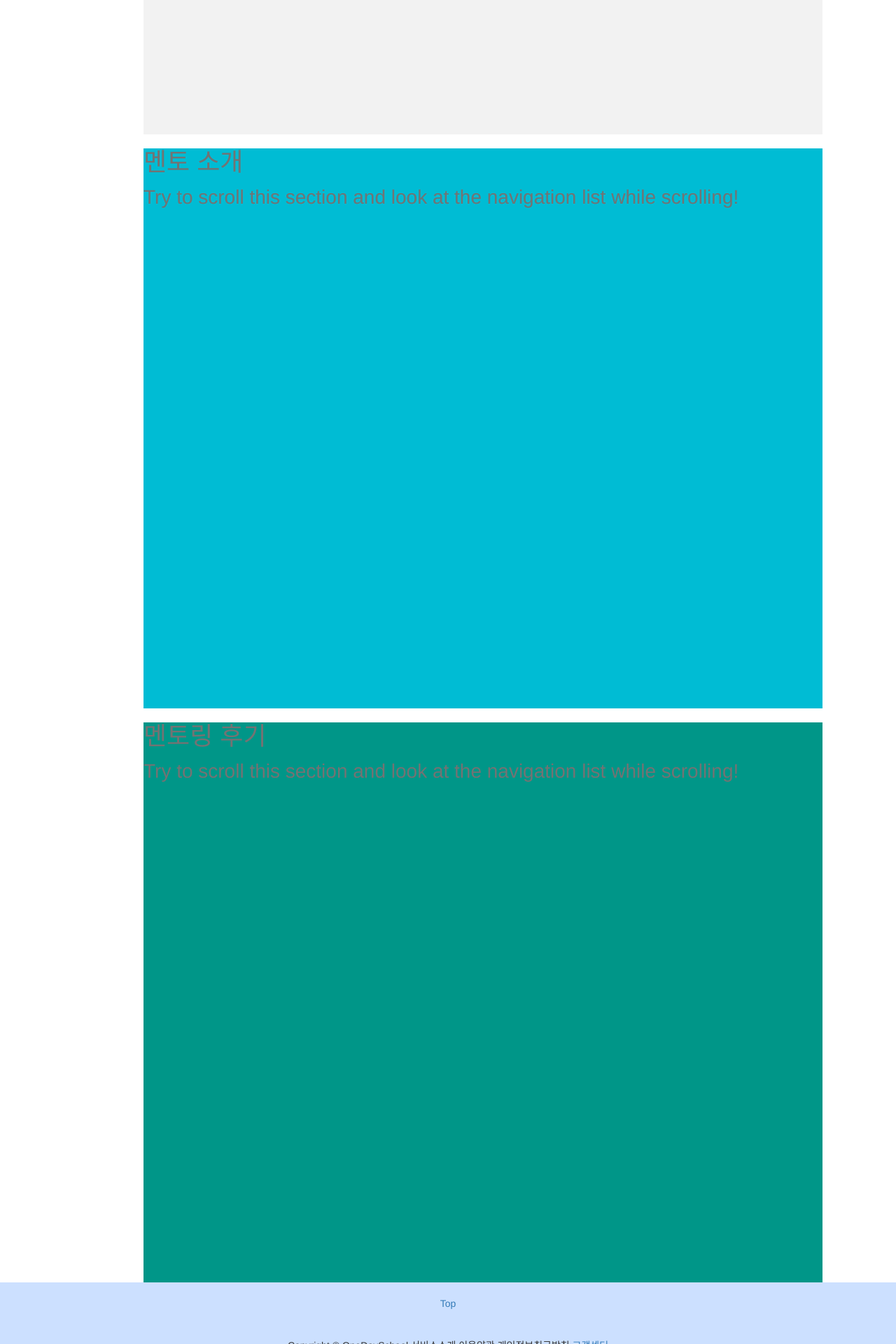
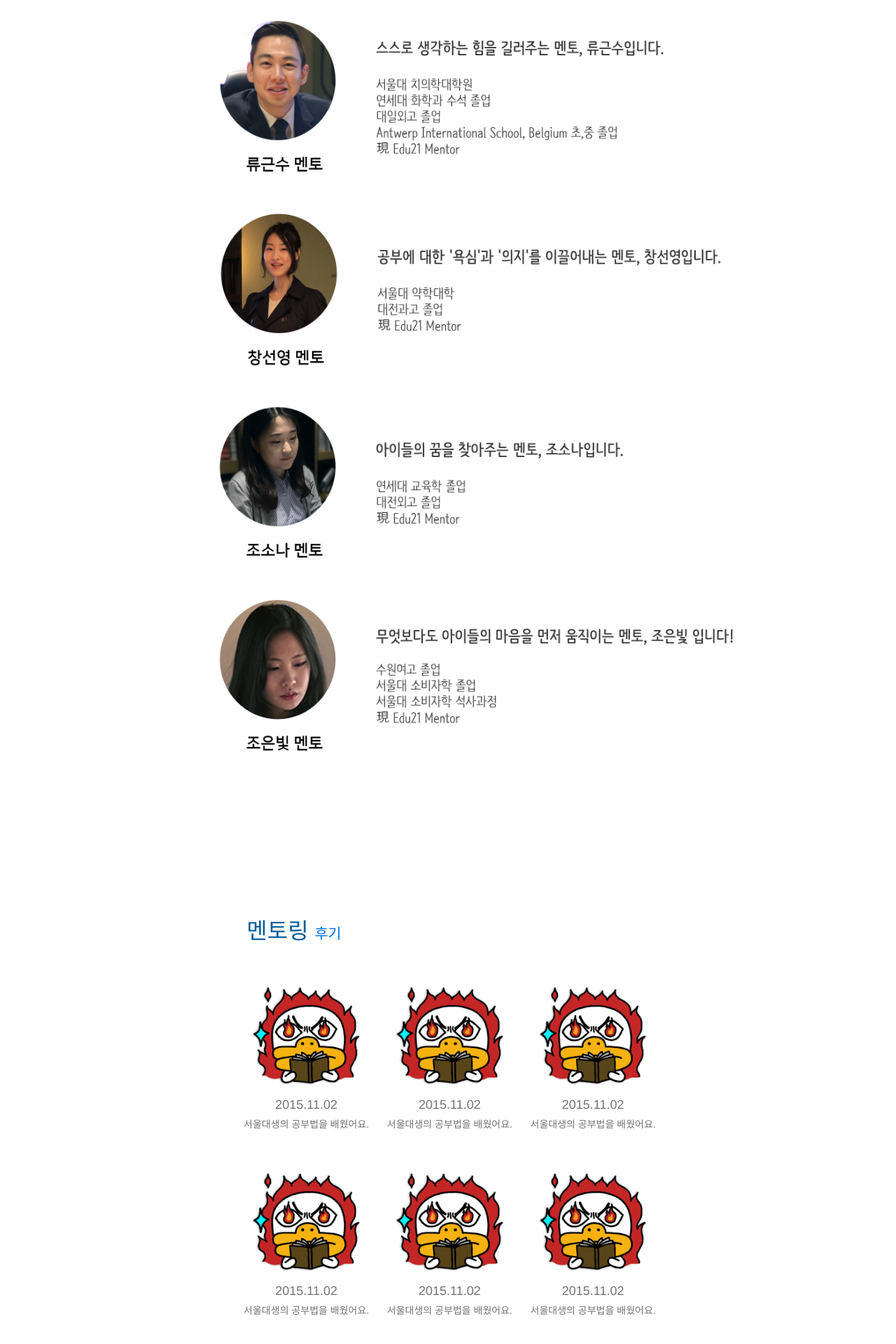
Before and after one commit to sarkmen/onedayschool, a Django app: page /program_info/ in a window 1280 px wide. Shown: the part 4160-6080 px from the top of the page at 70% size. Run offline with Django 3.2, Linux system fonts and the light colour scheme; some libraries are stand-ins or nearby versions.

Commit message:
program_info_html_COMPLETE

```diff
--- a/src/mentoring/templates/mentoring/base.html
+++ b/src/mentoring/templates/mentoring/base.html
@@ -47,6 +47,7 @@
       }
       .modal-content-gray {
         background-color: #eee;
+      }
 
       .search-modal .modal-body {
         padding: 10px;
--- a/src/mentoring/templates/mentoring/loginModal.html
+++ b/src/mentoring/templates/mentoring/loginModal.html
@@ -5,7 +5,7 @@
       <!-- Modal content-->
       <div class="modal-content">
 
-        <div class="modal-header" style="padding:35px 50px;">
+        <div class="modal-header" style="padding:35px 50px; text-align: center;">
           <button type="button" class="close" data-dismiss="modal">&times;</button>
           <h4><span class="glyphicon glyphicon-lock"></span> 로그인</h4>
         </div>
--- a/src/mentoring/templates/mentoring/program_info.html
+++ b/src/mentoring/templates/mentoring/program_info.html
@@ -43,42 +43,59 @@
 
       left : 0px;
       position: absolute;
-      margin-top: 10%;
+      margin-top: 3%;
   }
-  div.col-sm-10 div {
-      height: 800px;
-      font-size: 28px;
-  }
-#section11 {color: #737373; background-color: #1E88E5; z-index: 1;}
-#section12 {color: #737373; background-color: #673ab7;}
-#section13 {color: #737373; background-color: #ff9800;}
+
+
+#section11 {color: #737373; background-color: white; z-index: 1;}
+#section12 {color: #737373; background-color: white; }
+#section13 {color: #737373; background-color: white;}
 #section14 {color: #737373; background-color: white;}
-#section15 {color: #737373; background-color: #f2f2f2;}
-#section2 {color: #737373; background-color: #00bcd4;}
-#section3 {color: #737373; background-color: #009688;}
+#section15 {color: #737373; background-color: white;}
+#section2 {color: #737373; background-color: white;}
+#section3 {color: #737373; background-color: white;}
 
   @media screen and (max-width: 810px) {
-    #section11, #section12, #section13, #section14, #section15, #section2, #section3 { margin-left: 150px; }
+    #section11, #section12, #section13, #section14, #section15, #section2, #section3 { margin-left: 0px; }
+    .content_div { margin-left: 160px; }
   }
 
   .affix {
-        margin-top: 15px;
-        z-index: 500
-        ;
+        position: fixed;
+        width: 15%;
+        margin-top: 13%;
+        min-width: 185px;
+        z-index: 500;
+
       }
 
 #Mypill >li > a {
   color:  #737373;
-  font-size: 15px;
+  font-size: 1vw;
 
 }
 
 #Mypill > li.active > a {
-    font-size: 17px;
+    font-size: 1vw;
     background-color:#008ae6;
     color: white;
 }
-// This changes the color of the active
+
+#section3 h1 { font-size: 2.5vw; }
+
+
+#review_photo {
+    width: 30%;
+    display: inline-block;
+    text-align: center;
+}
+
+#review_photo img {
+  min-width: 50px;
+  min-height: 50px;
+  width: 80%;
+}
+
 
 
 
@@ -94,51 +111,92 @@
 
 <div id="Program_info_page" >
 
-    <div class="container" style=" margin-left: 5px;margin-right: 5px; padding: 0 0 0 0;">
-        <div class="row">
-
-            <nav class="col-sm-2" id="myScrollspy" data-spy="affix" data-offset-top="130"style="color: ;">
-                <ul id = Mypill class="nav nav-pills nav-stacked" style="color: red ;">
+    <div style=" margin-left: 5px;border-right: 5px; padding: 0 0 0 0;">
+        <div class="row" style="min-width: 900px;">
+            <nav id="myScrollspy" data-spy="affix" data-offset-top="130"style="float: left; width: 15%;">
+                <ul id = Mypill class="nav nav-pills nav-stacked" style="min-width: 107px;background-color: white;border-radius: 15px;">
                   <li><a href="#">&nbsp;&nbsp;&nbsp;<span class="glyphicon glyphicon-education"></span>&nbsp;&nbsp;<b>프로그램</b></a></li>
-                  <li><a href="#section11">&nbsp;&nbsp;&nbsp;&nbsp;&nbsp;&nbsp;&nbsp;&nbsp;&nbsp;&nbsp;-&nbsp;&nbsp;<b>배 경</b></a></li>
-                  <li><a href="#section12">&nbsp;&nbsp;&nbsp;&nbsp;&nbsp;&nbsp;&nbsp;&nbsp;&nbsp;&nbsp;-&nbsp;&nbsp;<b>목 적</b></a></li>
-                  <li><a href="#section13">&nbsp;&nbsp;&nbsp;&nbsp;&nbsp;&nbsp;&nbsp;&nbsp;&nbsp;&nbsp;-&nbsp;&nbsp;<b>내 용</b></a></li>
-                  <li><a href="#section14">&nbsp;&nbsp;&nbsp;&nbsp;&nbsp;&nbsp;&nbsp;&nbsp;&nbsp;&nbsp;-&nbsp;&nbsp;<b>일정표</b></a></li>
-                  <li><a href="#section15">&nbsp;&nbsp;&nbsp;&nbsp;&nbsp;&nbsp;&nbsp;&nbsp;&nbsp;&nbsp;-&nbsp;&nbsp;<b>오시는 길</b></a></li>
+                  <li><a href="#section11">&nbsp;&nbsp;&nbsp;&nbsp;&nbsp;&nbsp;&nbsp;-&nbsp;&nbsp;<b>목 적</b></a></li>
+                  <li><a href="#section12">&nbsp;&nbsp;&nbsp;&nbsp;&nbsp;&nbsp;&nbsp;-&nbsp;&nbsp;<b>배 경</b></a></li>
+                  <li><a href="#section13">&nbsp;&nbsp;&nbsp;&nbsp;&nbsp;&nbsp;&nbsp;-&nbsp;&nbsp;<b>장 점</b></a></li>
+                  <li><a href="#section14">&nbsp;&nbsp;&nbsp;&nbsp;&nbsp;&nbsp;&nbsp;-&nbsp;&nbsp;<b>일정표</b></a></li>
+                  <li><a href="#section15">&nbsp;&nbsp;&nbsp;&nbsp;&nbsp;&nbsp;&nbsp;-&nbsp;&nbsp;<b>오시는 길</b></a></li>
 
                   <li><a href="#section2">&nbsp;&nbsp;&nbsp;<span class="glyphicon glyphicon-education"></span>&nbsp;&nbsp;<b>멘토 소개</b></a></li>
                   <li><a href="#section3">&nbsp;&nbsp;&nbsp;<span class="glyphicon glyphicon-education"></span>&nbsp;&nbsp;<b>멘토링 후기</b></a></li>
 
                 </ul>
             </nav>
-            <div class="col-sm-10" style="float: right;">
-                <div id="section11">
-                    <h1>프로그램 배경</h1>
-                    <p>Try to scroll this section and look at the navigation list while scrolling!</p>
+            <div style="left: 0; width: 130px;height: 1000px; position: relative;z-index: 000;display: inline-block; background-color: ;"></div>
+
+            <div class="content_div" style="position: relative;min-width:500px;width:70%;margin: 0 7% 0 7%; display: inline-block;">
+
+
+                <div id="section11" style="">
+                    <h1>
+                    <img src="{% static "img/pro_info_11.png" %}" style="width : 100%;padding-top: 0%;" /></h1>
                 </div>
                 <div id="section12">
-                    <h1>프로그램 목적</h1>
-                    <p>Try to scroll this section and look at the navigation list while scrolling!</p>
+                    <h1>
+                     <img src="{% static "img/pro_info_12.png" %}" style="width : 100%;"/></h1>
                 </div>
                 <div id="section13">
-                    <h1>프로그램 내용</h1>
-                    <p>Try to scroll this section and look at the navigation list while scrolling!</p>
+                    <h1>
+                     <img src="{% static "img/pro_info_13.png" %}" style="width : 100%; padding-bottom: 5%;"/></h1>
                 </div>
                 <div id="section14">
-                    <h1>일정표</h1>
-                <p>Try to scroll this section and look at the navigation list while scrolling!</p>
+                    <h1>
+                     <img src="{% static "img/pro_info_14.png" %}" style="width : 100%;"/></h1>
                 </div>
                 <div id="section15">
-                    <h1>오시는 길</h1>
-                    <p>Try to scroll this section and look at the navigation list while scrolling!</p>
+                    <h1>
+                     <img src="{% static "img/pro_info_15.png" %}" style="width : 100%;"/></h1>
                 </div>
                 <div id="section2">
-                    <h1>멘토 소개</h1>
-                    <p>Try to scroll this section and look at the navigation list while scrolling!</p>
+                    <h1>
+                     <img src="{% static "img/pro_info_2.png" %}" style="width : 100%;"/></h1>
                 </div>
-                <div id="section3">
-                    <h1>멘토링 후기</h1>
-                    <p>Try to scroll this section and look at the navigation list while scrolling!</p>
+                <div id="section3" style=" padding: 10% 15% 10% 15%;">
+                      <h1 style="text-align: left;"><span style="color: #005c99;">멘토링</span> <small style="color: #0073e6;">후기</small></h1>
+                      <br><br>
+                      <div class="row slideanim">
+                        <div id="review_photo">
+                          <a href="#"><img src="{% static "img/sample.png" %}" /></a>
+                          <h4>2015.11.02</h4>
+                          <h5>서울대생의 공부법을 배웠어요.</h5>
+                        </div>
+                        <div id="review_photo">
+                          <a href="#"><img src="{% static "img/sample.png" %}" /></a>
+                          <h4>2015.11.02</h4>
+                          <h5>서울대생의 공부법을 배웠어요.</h5>
+                        </div>
+                        <div id="review_photo">
+                          <a href="#"><img src="{% static "img/sample.png" %}" /></a>
+                          <h4>2015.11.02</h4>
+                          <h5>서울대생의 공부법을 배웠어요.</h5>
+                        </div>
+                      </div>
+                      <br><br>
+                      <div class="row slideanim">
+                        <div id="review_photo">
+                          <a href="#"><img src="{% static "img/sample.png" %}" /></a>
+                          <h4>2015.11.02</h4>
+                          <h5>서울대생의 공부법을 배웠어요.</h5>
+                        </div>
+                       <div id="review_photo">
+                          <a href="#"><img src="{% static "img/sample.png" %}"/></a>
+                          <h4>2015.11.02</h4>
+                          <h5>서울대생의 공부법을 배웠어요.</h5>
+                        </div>
+                        <div id="review_photo">
+                          <a href="#"><img src="{% static "img/sample.png" %}" /></a>
+                          <h4>2015.11.02</h4>
+                          <h5>서울대생의 공부법을 배웠어요.</h5>
+                        </div>
+                      </div>
+                      </div>
+
+
                 </div>
             </div>
         </div>
```
Also changed, not shown: src/mentoring/templates/mentoring/intro.html (+7 -3 lines), src/static/img/pro_background.png (deleted), src/static/img/pro_info_11.png (added), src/static/img/pro_info_12.png (added), src/static/img/pro_info_13.png (added), src/static/img/pro_info_14.png (added), src/static/img/pro_info_15.png (added), src/static/img/pro_info_2.png (added), src/static/img/sample.png (added), 1 other file.
